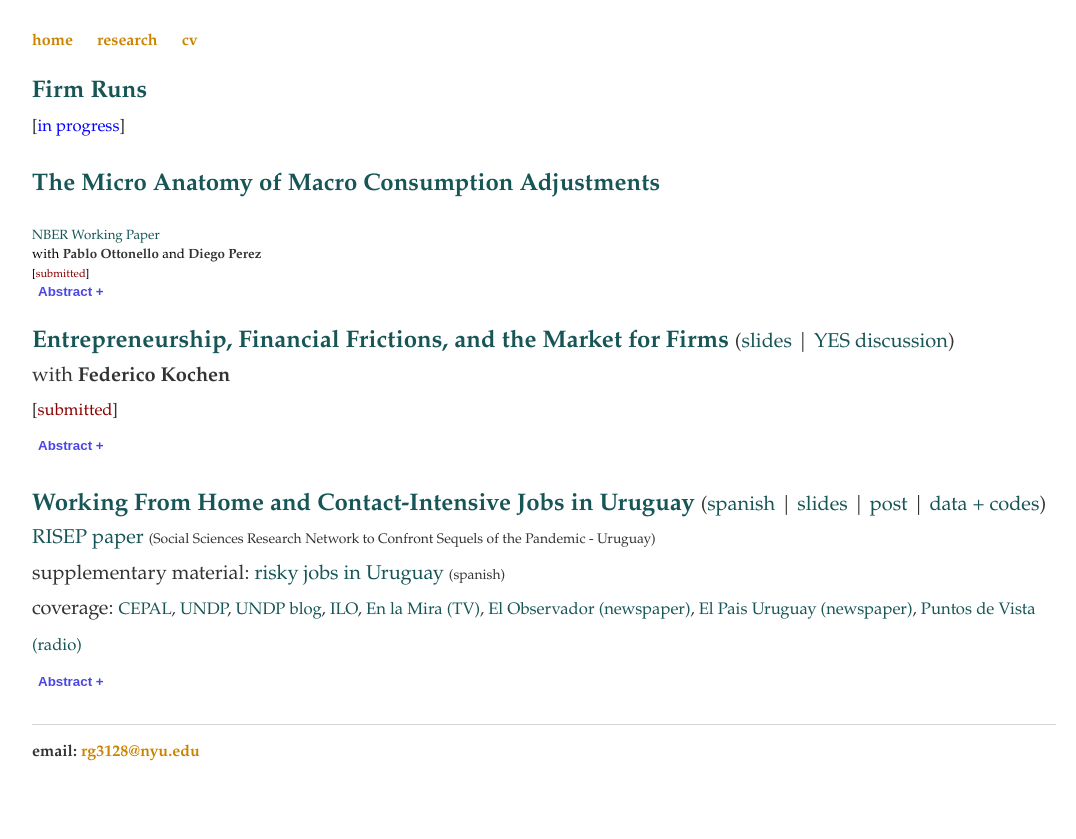
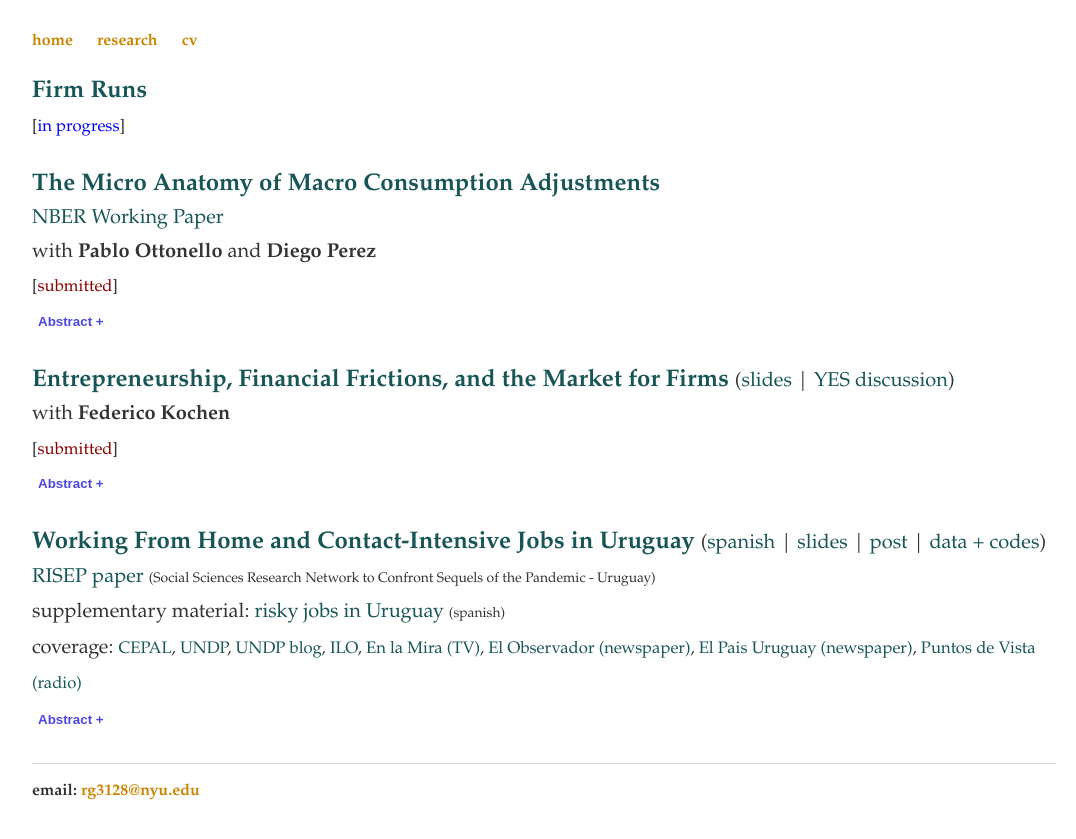
Before and after one commit to rafaguntin/rafaguntin.github.io, a Jekyll site: the page built from research/index.html, in a window 1280 px wide. Shown: the top 839 px of the page, without its empty margins (96-1172 px from the left). Built offline with Jekyll 4.4.1, drawn with Linux system fonts in a browser that asks for light colours.

Commit message:
Update index.html

```diff
--- a/research/index.html
+++ b/research/index.html
@@ -15,7 +15,7 @@
 					  href="/research/GuOP_Consumption.pdf"
 			                  target="_blank"
 					  >The Micro Anatomy of Macro Consumption Adjustments</a>
-			        <div class="blurb"> <small> <a style="color:#175556" href="https://www.nber.org/papers/w27917" target="_blank">NBER Working Paper</a>
+			        <br> <small> <a style="color:#175556" href="https://www.nber.org/papers/w27917" target="_blank">NBER Working Paper</a>
 				<br> with
 				<a style="font-weight: bold; color:#333" href="https://sites.google.com/site/ottonellopablo/" target="_blank"> Pablo Ottonello </a>
 				and
@@ -34,7 +34,7 @@
 to their income, consistent with the permanent-income hypothesis of consumption
 during crises. We discuss our findings' implications for the effectiveness of stabilization
 policies that target consumption during crises. </span> <big><big>
-			</div> </p>
+                            </p>
 
 			<p> <a style="font-weight: bold; color:#175556"
 			       href="/research/Entrepreneurship Financial Frictions and the Market for Firms.pdf"
```
